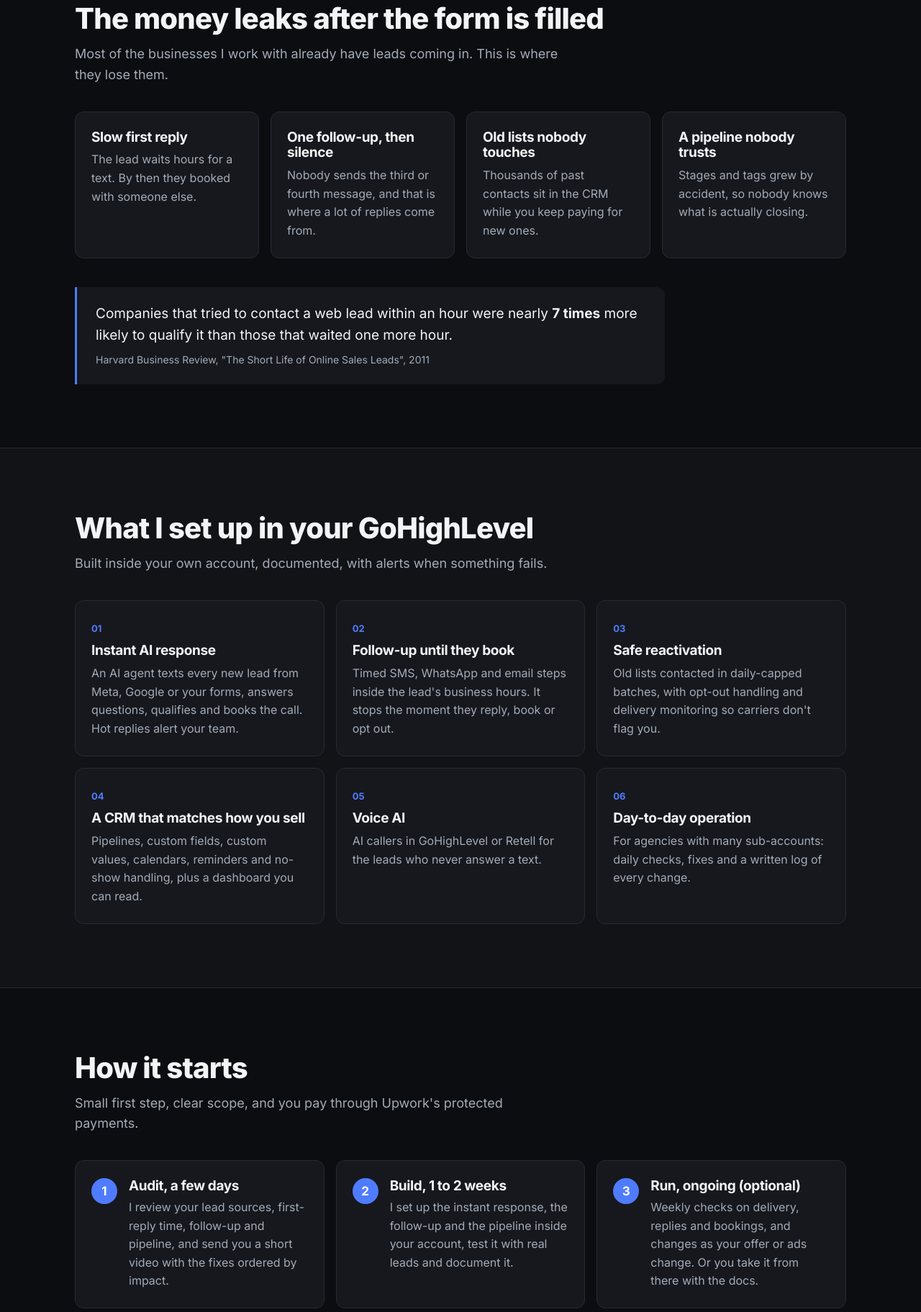
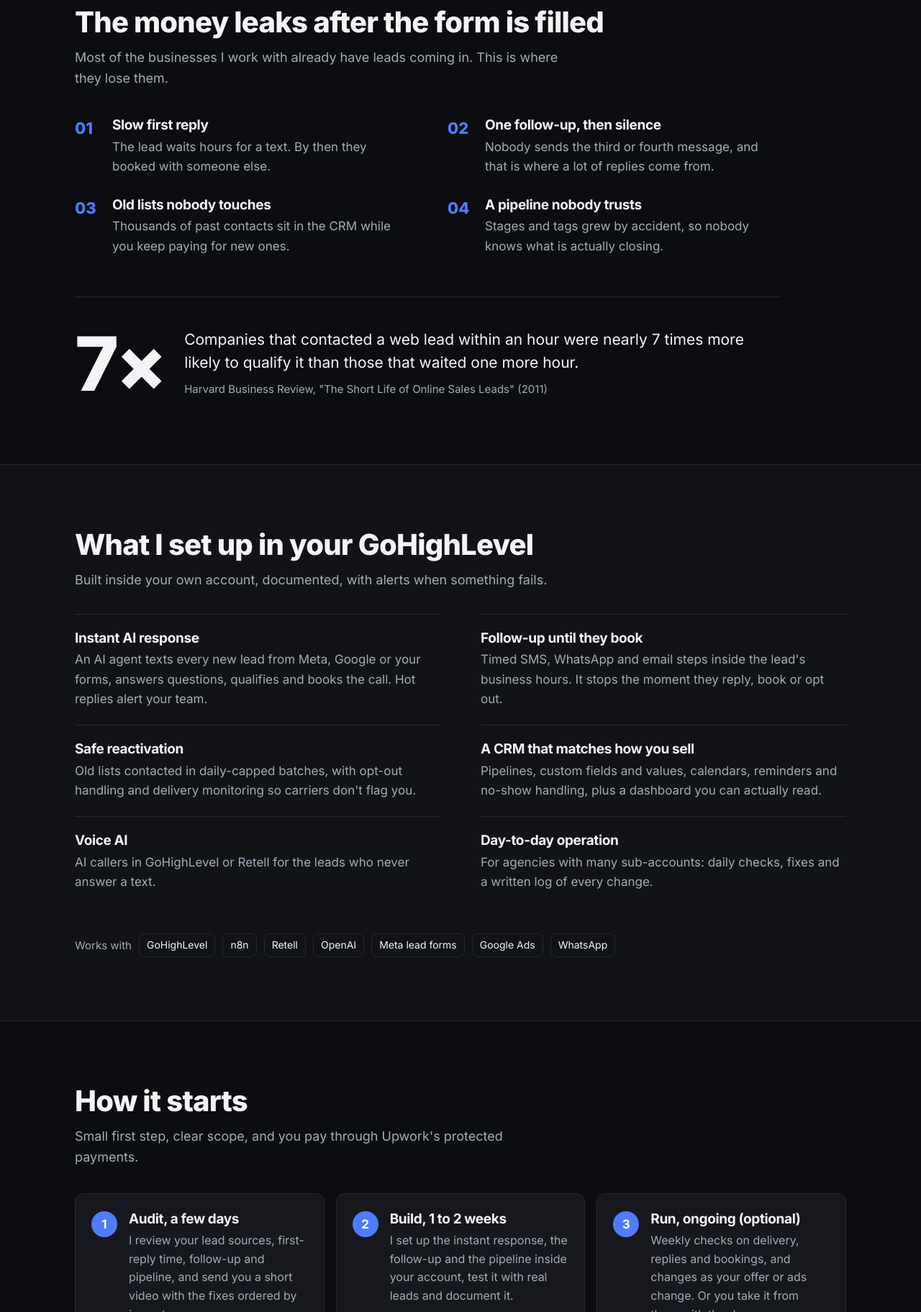
Before and after one commit to juanf1021/portafolio_juan, a plain HTML site: page index.html in a window 1280 px wide. Shown: the part 977-2800 px from the top of the page at 72% size. Drawn offline with Linux system fonts and the light colour scheme.

Commit message:
Landing v3.1: new photo, buyer FAQs (A2P, AI errors, ownership, TCPA), fewer boxes, readable 7x fact
Co-Authored-By: Claude Opus 5.5 <noreply@anthropic.com>

```diff
--- a/assets/v3.css
+++ b/assets/v3.css
@@ -33,7 +33,7 @@ h3{font-size:19px;font-weight:700}
 /* hero */
 .hero{padding:72px 0 64px}
 .hero-in{display:grid;grid-template-columns:1.15fr .85fr;gap:56px;align-items:center}
-.eyebrow{color:var(--accent);font-weight:600;font-size:14px;letter-spacing:.08em;text-transform:uppercase}
+.eyebrow{color:var(--accent);font-weight:600;font-size:15px}
 .hero h1{font-size:clamp(38px,5.4vw,60px);font-weight:800;margin-top:14px}
 .lead{color:var(--mute);font-size:19px;margin-top:20px;max-width:560px}
 .proof-line{display:flex;flex-wrap:wrap;gap:6px 22px;list-style:none;margin-top:24px;color:var(--mute);font-size:15px}
@@ -50,7 +50,7 @@ h3{font-size:19px;font-weight:700}
 
 /* franja de prueba */
 .band{border-top:1px solid var(--line);border-bottom:1px solid var(--line);background:var(--bg-alt);padding:34px 0}
-.band-title{font-size:13px;color:var(--mute);text-transform:uppercase;letter-spacing:.08em;margin-bottom:18px}
+.band-title{font-size:15px;color:var(--mute);margin-bottom:18px}
 .stats{display:grid;grid-template-columns:repeat(4,1fr);gap:24px}
 .stat .num{display:block;font-size:36px;font-weight:800;letter-spacing:-.02em}
 .stat .lbl{display:block;color:var(--mute);font-size:15px;line-height:1.4;margin-top:4px}
@@ -130,3 +130,20 @@ details p{padding:0 22px 20px;color:var(--mute)}
   .btn{width:100%}
   .top .btn{width:auto}
 }
+
+/* v3.1: menos cajas, mas tipografia */
+.leaks{list-style:none;counter-reset:l;display:grid;grid-template-columns:repeat(2,1fr);gap:28px 56px;margin-top:40px;max-width:980px}
+.leaks li{counter-increment:l;padding-left:52px;position:relative}
+.leaks li::before{content:counter(l,decimal-leading-zero);position:absolute;left:0;top:-2px;font-size:22px;font-weight:800;color:var(--accent)}
+.leaks p{color:var(--mute);margin-top:6px}
+.fact{display:grid;grid-template-columns:auto 1fr;gap:28px;align-items:center;margin-top:56px;padding-top:40px;border-top:1px solid var(--line);max-width:980px}
+.fact-num{font-size:clamp(64px,9vw,104px);font-weight:800;letter-spacing:-.04em;line-height:1;color:var(--ink)}
+.fact p{font-size:21px;line-height:1.5;color:var(--ink)}
+.fact cite{display:block;margin-top:10px;font-style:normal;font-size:15px;color:var(--mute)}
+.offer{display:grid;grid-template-columns:repeat(2,1fr);gap:0 56px;margin-top:32px}
+.offer-item{padding:22px 0;border-top:1px solid var(--line)}
+.offer-item p{color:var(--mute);margin-top:6px}
+.works{margin-top:36px;color:var(--mute);font-size:15px;display:flex;flex-wrap:wrap;gap:8px 10px;align-items:center}
+.works span{color:var(--ink);border:1px solid var(--line);border-radius:8px;padding:4px 10px;font-size:14px}
+.case dt{text-transform:none;letter-spacing:0;font-size:13px;font-weight:600}
+@media (max-width:760px){.leaks,.offer{grid-template-columns:1fr}.fact{grid-template-columns:1fr;gap:12px}}
--- a/index.html
+++ b/index.html
@@ -25,7 +25,7 @@
 <section class="hero">
   <div class="wrap hero-in">
     <div class="hero-copy">
-      <p class="eyebrow">GoHighLevel lead systems</p>
+      <p class="eyebrow">GoHighLevel lead systems for businesses that buy leads</p>
       <h1>Stop losing the leads you already paid for.</h1>
       <p class="lead">I set up and run your GoHighLevel so every new lead gets a reply in seconds, follow-up until they book, and old lists come back to life without getting your account restricted.</p>
       <div class="cta-row">
@@ -71,16 +71,19 @@
   <div class="wrap">
     <h2>The money leaks after the form is filled</h2>
     <p class="sec-sub">Most of the businesses I work with already have leads coming in. This is where they lose them.</p>
-    <div class="grid grid-4">
-      <article class="card"><h3>Slow first reply</h3><p>The lead waits hours for a text. By then they booked with someone else.</p></article>
-      <article class="card"><h3>One follow-up, then silence</h3><p>Nobody sends the third or fourth message, and that is where a lot of replies come from.</p></article>
-      <article class="card"><h3>Old lists nobody touches</h3><p>Thousands of past contacts sit in the CRM while you keep paying for new ones.</p></article>
-      <article class="card"><h3>A pipeline nobody trusts</h3><p>Stages and tags grew by accident, so nobody knows what is actually closing.</p></article>
-    </div>
-    <blockquote class="quote">
-      <p>Companies that tried to contact a web lead within an hour were nearly <strong>7 times</strong> more likely to qualify it than those that waited one more hour.</p>
-      <cite>Harvard Business Review, "The Short Life of Online Sales Leads", 2011</cite>
-    </blockquote>
+    <ol class="leaks">
+      <li><h3>Slow first reply</h3><p>The lead waits hours for a text. By then they booked with someone else.</p></li>
+      <li><h3>One follow-up, then silence</h3><p>Nobody sends the third or fourth message, and that is where a lot of replies come from.</p></li>
+      <li><h3>Old lists nobody touches</h3><p>Thousands of past contacts sit in the CRM while you keep paying for new ones.</p></li>
+      <li><h3>A pipeline nobody trusts</h3><p>Stages and tags grew by accident, so nobody knows what is actually closing.</p></li>
+    </ol>
+    <figure class="fact">
+      <span class="fact-num">7&times;</span>
+      <figcaption>
+        <p>Companies that contacted a web lead within an hour were nearly 7 times more likely to qualify it than those that waited one more hour.</p>
+        <cite>Harvard Business Review, "The Short Life of Online Sales Leads" (2011)</cite>
+      </figcaption>
+    </figure>
   </div>
 </section>
 
@@ -89,14 +92,15 @@
   <div class="wrap">
     <h2>What I set up in your GoHighLevel</h2>
     <p class="sec-sub">Built inside your own account, documented, with alerts when something fails.</p>
-    <div class="grid grid-3">
-      <article class="card"><span class="tag">01</span><h3>Instant AI response</h3><p>An AI agent texts every new lead from Meta, Google or your forms, answers questions, qualifies and books the call. Hot replies alert your team.</p></article>
-      <article class="card"><span class="tag">02</span><h3>Follow-up until they book</h3><p>Timed SMS, WhatsApp and email steps inside the lead's business hours. It stops the moment they reply, book or opt out.</p></article>
-      <article class="card"><span class="tag">03</span><h3>Safe reactivation</h3><p>Old lists contacted in daily-capped batches, with opt-out handling and delivery monitoring so carriers don't flag you.</p></article>
-      <article class="card"><span class="tag">04</span><h3>A CRM that matches how you sell</h3><p>Pipelines, custom fields, custom values, calendars, reminders and no-show handling, plus a dashboard you can read.</p></article>
-      <article class="card"><span class="tag">05</span><h3>Voice AI</h3><p>AI callers in GoHighLevel or Retell for the leads who never answer a text.</p></article>
-      <article class="card"><span class="tag">06</span><h3>Day-to-day operation</h3><p>For agencies with many sub-accounts: daily checks, fixes and a written log of every change.</p></article>
+    <div class="offer">
+      <div class="offer-item"><h3>Instant AI response</h3><p>An AI agent texts every new lead from Meta, Google or your forms, answers questions, qualifies and books the call. Hot replies alert your team.</p></div>
+      <div class="offer-item"><h3>Follow-up until they book</h3><p>Timed SMS, WhatsApp and email steps inside the lead's business hours. It stops the moment they reply, book or opt out.</p></div>
+      <div class="offer-item"><h3>Safe reactivation</h3><p>Old lists contacted in daily-capped batches, with opt-out handling and delivery monitoring so carriers don't flag you.</p></div>
+      <div class="offer-item"><h3>A CRM that matches how you sell</h3><p>Pipelines, custom fields and values, calendars, reminders and no-show handling, plus a dashboard you can actually read.</p></div>
+      <div class="offer-item"><h3>Voice AI</h3><p>AI callers in GoHighLevel or Retell for the leads who never answer a text.</p></div>
+      <div class="offer-item"><h3>Day-to-day operation</h3><p>For agencies with many sub-accounts: daily checks, fixes and a written log of every change.</p></div>
     </div>
+    <p class="works">Works with <span>GoHighLevel</span><span>n8n</span><span>Retell</span><span>OpenAI</span><span>Meta lead forms</span><span>Google Ads</span><span>WhatsApp</span></p>
   </div>
 </section>
 
@@ -166,7 +170,7 @@
 <!-- 7. About -->
 <section class="sec">
   <div class="wrap about">
-    <img class="about-photo" src="Images/Persona/Juan.jpeg" alt="Juan Hurtado" loading="lazy" width="466" height="684">
+    <img class="about-photo" src="Images/Persona/juan-2026.jpg" alt="Juan Hurtado" loading="lazy" width="576" height="720">
     <div>
       <h2>You work directly with me</h2>
       <p>I'm Juan, based in Bogota, Colombia, and my hours overlap with US business hours. I spent 7 years writing production software before moving into automation, so when GoHighLevel hits a limit I connect n8n, an API or a small piece of code, with error handling and alerts.</p>
@@ -184,13 +188,15 @@
 <!-- 8. FAQ -->
 <section class="sec sec-alt">
   <div class="wrap narrow">
-    <h2>Questions I usually get</h2>
-    <details><summary>Do I need a new GoHighLevel account?</summary><p>No. I work inside the account you already have. If you don't have one yet, I can set it up from scratch.</p></details>
-    <details><summary>What if the AI says something wrong to a lead?</summary><p>The AI works from your own answers and rules, hands the conversation to a person when it's unsure, and sensitive messages can require approval before they go out.</p></details>
-    <details><summary>Will my texts get blocked?</summary><p>I set daily caps, opt-out handling and delivery monitoring, and I check your A2P registration. Carriers have the last word, but most blocks come from things that can be fixed.</p></details>
-    <details><summary>How long until it's live?</summary><p>The audit takes a few days. The instant response and the first follow-up usually go live in one to two weeks, depending on your account.</p></details>
+    <h2>Questions before hiring me</h2>
+    <details><summary>Will my texts get blocked or flagged by carriers?</summary><p>Most blocks come from three things: no A2P 10DLC registration, messages without an opt-out line, and sending too much too fast. I check your A2P status, add opt-out handling, cap daily volume and watch delivery and opt-out rates. I learned this the hard way on a client account that hit its daily opt-out limit, and fixed the cause.</p></details>
+    <details><summary>What if the AI says something wrong, or annoys a lead?</summary><p>The AI only answers from the information and rules you approve, it hands the conversation to a person when it's unsure or the lead asks for one, and sensitive messages can wait for approval. During the first weeks I read the conversations myself and adjust the prompt.</p></details>
+    <details><summary>Do I need to buy new software?</summary><p>Usually not. Everything is built inside your GoHighLevel. You pay GoHighLevel's normal usage for SMS and AI. Voice calls need Retell or GoHighLevel's Voice AI, and n8n only if your setup needs something GoHighLevel can't do.</p></details>
+    <details><summary>How long until it's live?</summary><p>If your A2P registration is already approved, the instant response and the first follow-up are usually live in one to two weeks. If it isn't, I start the registration on day one, and carrier approval can take from a few days to a couple of weeks.</p></details>
+    <details><summary>Who owns what I build?</summary><p>You do. Everything lives in your account, with written documentation, so you can keep it running or hand it to someone else. Nothing is locked to me.</p></details>
+    <details><summary>Can you work across my agency's sub-accounts?</summary><p>Yes. I build a standard setup once, then roll it out and maintain it per client, with a log of what changed in each account.</p></details>
+    <details><summary>What about consent and TCPA?</summary><p>I set up the technical side: consent fields, quiet hours, opt-out handling and do-not-contact tags. How you collect consent is your call, and for legal questions you should check with your lawyer.</p></details>
     <details><summary>How does payment work?</summary><p>Everything goes through Upwork, hourly or with a fixed first step. You see the hours and the work, and payments are protected by Upwork.</p></details>
-    <details><summary>What happens after the build?</summary><p>You keep it with the documentation, or I keep running it with weekly checks on delivery, replies and bookings.</p></details>
   </div>
 </section>
 
```
Also changed, not shown: Images/Persona/juan-2026.jpg (added).
